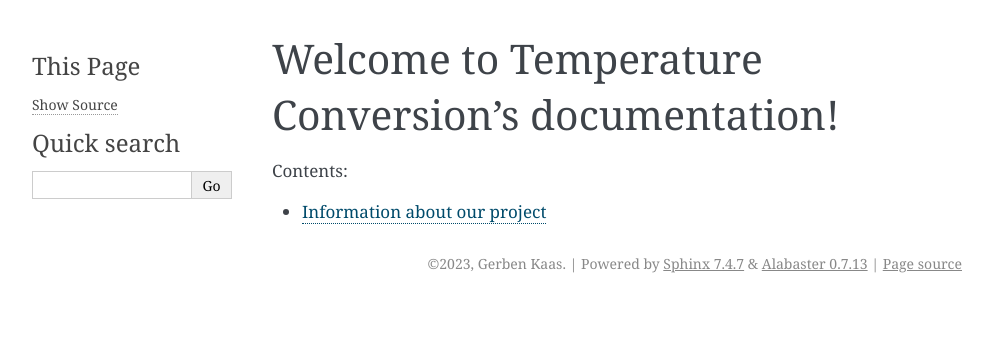
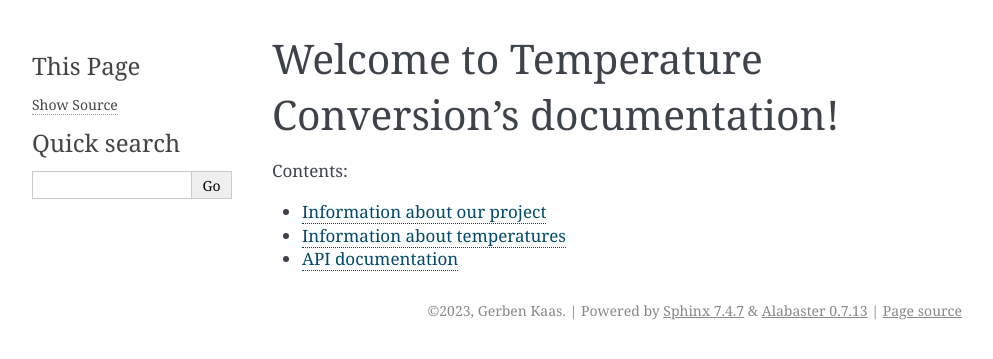
Before and after one commit to tsiis-websites/temperature_conversion, a Sphinx documentation site: the page built from docs/index.rst, in a window 1280 px wide. Shown: the top 359 px of the page, without its empty margins (148-1141 px from the left). Built offline with Sphinx 7.4.7, drawn with Linux system fonts in a browser that asks for light colours.

Commit message:
add documentation on api and temperatures

```diff
--- /dev/null
+++ b/docs/api.rst
@@ -0,0 +1,5 @@
+API documentation
+=================
+
+.. automodule:: conversion
+   :members:
--- a/docs/conf.py
+++ b/docs/conf.py
@@ -2,6 +2,16 @@
 #
 # For the full list of built-in configuration values, see the documentation:
 # https://www.sphinx-doc.org/en/master/usage/configuration.html
+
+# -- Path setup --------------------------------------------------------------
+
+# If extensions (or modules to document with autodoc) are in another directory,
+# add these directories to sys.path here. If the directory is relative to the
+# documentation root, use os.path.abspath to make it absolute, like shown here.
+#
+import os
+import sys
+sys.path.insert(0, os.path.abspath('../'))
 
 # -- Project information -----------------------------------------------------
 # https://www.sphinx-doc.org/en/master/usage/configuration.html#project-information
@@ -14,7 +24,7 @@
 # -- General configuration ---------------------------------------------------
 # https://www.sphinx-doc.org/en/master/usage/configuration.html#general-configuration
 
-extensions = ['myst_parser']
+extensions = ['myst_parser', 'sphinx.ext.autodoc']
 
 templates_path = ['_templates']
 exclude_patterns = ['_build', 'Thumbs.db', '.DS_Store']
--- a/docs/index.rst
+++ b/docs/index.rst
@@ -12,3 +12,6 @@
 
 
    project-intro.md
+   temperatures.md
+
+   api.rst
```
Also changed, not shown: docs/temperatures.md (added, +3 -0 lines).
